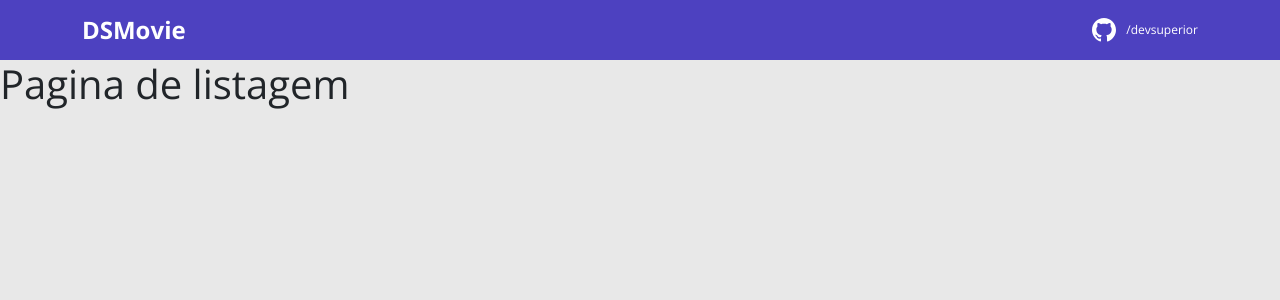
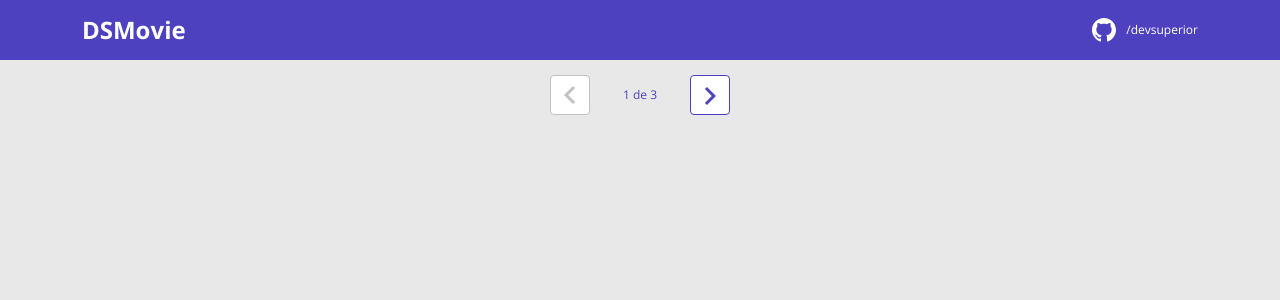
Before and after one commit to Henrique-Bunker/dsmovie, a React (Create React App) app in the folder frontend/: page / in a window 1280 px wide. Shown: the top 300 px of the page. Built offline with nearby package versions, Linux system fonts and the light colour scheme.

Commit message:
Pagination layout

```diff
--- /dev/null
+++ b/frontend/src/components/Pagination/index.tsx
@@ -0,0 +1,20 @@
+import { ReactComponent as Arrow } from "assets/img/arrow.svg";
+import "./styles.css";
+
+const Pagination = () => {
+  return (
+    <div className="dsmovie-pagination-container">
+      <div className="dsmovie-pagination-box">
+        <button className="dsmovie-pagination-button" disabled={true}>
+          <Arrow />
+        </button>
+        <p>{`${1} de ${3}`}</p>
+        <button className="dsmovie-pagination-button" disabled={false}>
+          <Arrow className="dsmovie-flip-horizontal" />
+        </button>
+      </div>
+    </div>
+  );
+};
+
+export default Pagination;
--- /dev/null
+++ b/frontend/src/components/Pagination/styles.css
@@ -0,0 +1,54 @@
+.dsmovie-pagination-container {
+  padding: 15px 0;
+  display: flex;
+  justify-content: center;
+  align-items: center;
+}
+
+.dsmovie-pagination-box {
+  width: 180px;
+  display: flex;
+  justify-content: space-between;
+  align-items: center;
+}
+
+.dsmovie-pagination-box form {
+  width: 100%;
+  display: flex;
+}
+
+.dsmovie-pagination-button {
+  width: 40px;
+  height: 40px;
+  border-radius: 4px;
+  background-color: #fff;
+  display: flex;
+  justify-content: center;
+  align-items: center;
+  border: 1px solid var(--color-primary);
+  cursor: pointer;
+}
+
+.dsmovie-pagination-button svg {
+  filter: brightness(0) saturate(100%) invert(26%) sepia(19%) saturate(7395%)
+    hue-rotate(234deg) brightness(89%) contrast(92%);
+}
+
+.dsmovie-pagination-button:disabled {
+  border: 1px solid #c2c2c2;
+  cursor: unset;
+}
+
+.dsmovie-pagination-button:disabled svg {
+  filter: none;
+}
+
+.dsmovie-pagination-container p {
+  margin: 0;
+  font-size: 12px;
+  color: var(--color-primary);
+}
+
+.dsmovie-flip-horizontal {
+  transform: rotate(180deg);
+}
--- a/frontend/src/pages/Listing/index.tsx
+++ b/frontend/src/pages/Listing/index.tsx
@@ -1,4 +1,6 @@
+import Pagination from "components/Pagination";
+
 const Listing = () => {
-  return <h1>Pagina de listagem</h1>;
+  return <Pagination />;
 };
 export default Listing;
```
Also changed, not shown: frontend/src/assets/img/arrow.svg (added).
